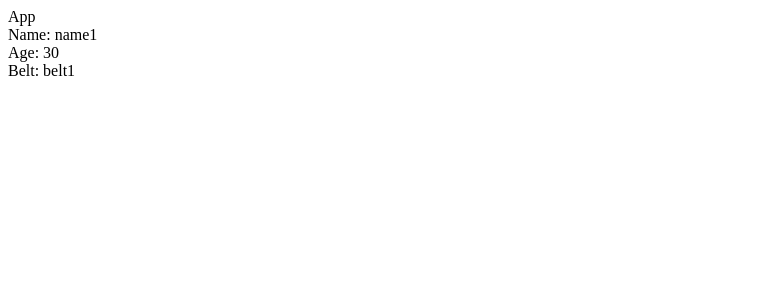
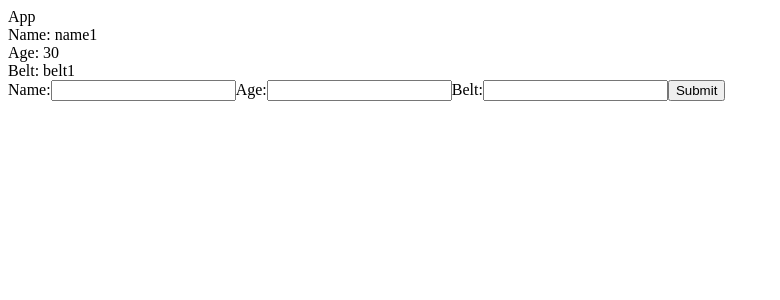
Before and after one commit to nejilabs/TNN-CompleteReactAndRedux-20180914, a React (Create React App) app in the folder myapp/: page / in a window 1280 px wide. Shown: the top 300 px of the page, without its empty margins (0-780 px from the left). Built offline with nearby package versions, Linux system fonts and the light colour scheme.

Commit message:
@e18functionsAsProps

```diff
--- a/myapp/src/App.js
+++ b/myapp/src/App.js
@@ -1,5 +1,7 @@
 import React, { Component } from 'react'
 import Ninjas from "./components/Ninjas"
+import AddNinja from "./components/AddNinja"
+
 class App extends Component {
   // Start: State
   state = {
@@ -17,6 +19,7 @@
       <div className="App">
         App
         <Ninjas ninjas={this.state.ninjas} />
+        <AddNinja />
       </div>
     );
   }
--- /dev/null
+++ b/myapp/src/components/AddNinja.js
@@ -0,0 +1,45 @@
+import React, { Component } from 'react'
+
+export default class AddNinja extends Component {
+  // Start: State
+  state = {
+    name: null,
+    age: null,
+    belt: null
+  }
+  // End: State
+
+  // Start: Methods
+  handleChange = (e) => {
+    this.setState({
+      [e.target.id]: e.target.value
+    })
+  }
+
+  handleSubmit = (e) => {
+    e.preventDefault();
+    console.log("submitted:", this.state);
+  }
+  // End: Methods
+
+  // Start: Template
+  render() {
+    return (
+      <div>
+        <form onSubmit={this.handleSubmit}>
+          <label htmlFor="name">Name:</label>
+          <input type="text" id="name" onChange={this.handleChange} />
+
+          <label htmlFor="age">Age:</label>
+          <input type="text" id="age" onChange={this.handleChange} />
+
+          <label htmlFor="belt">Belt:</label>
+          <input type="text" id="belt" onChange={this.handleChange} />
+
+          <button>Submit</button>
+        </form>
+      </div>
+    )
+  }
+  // End: Template
+}
```
